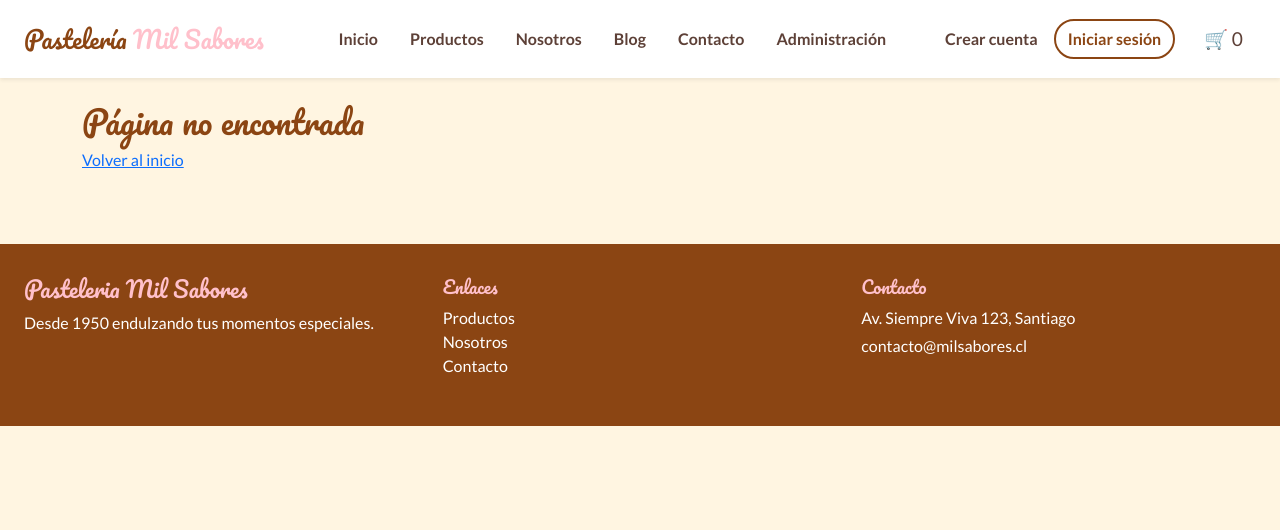
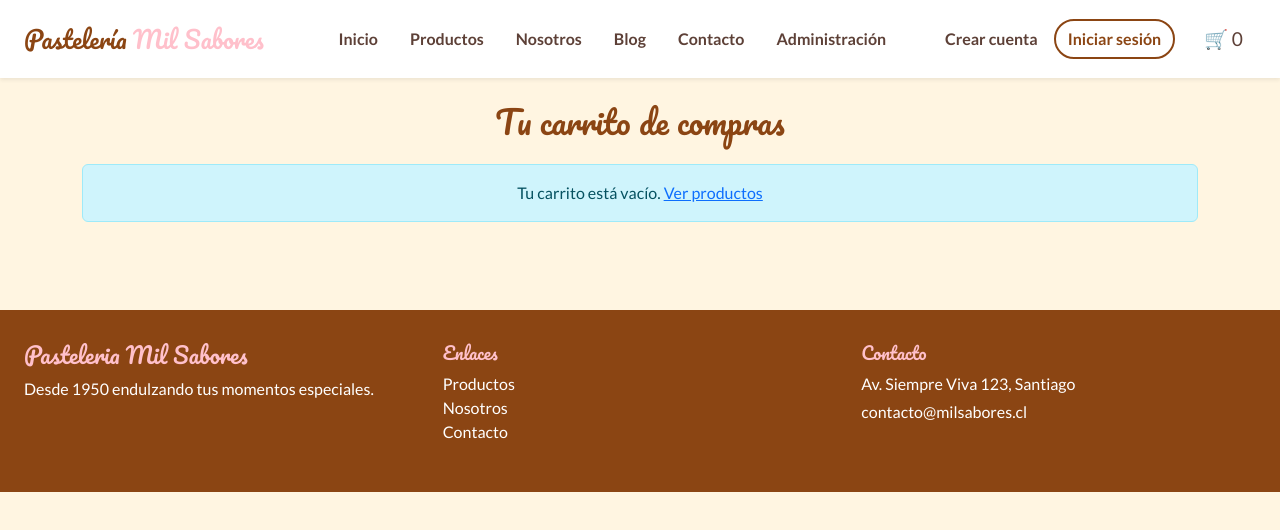
Before and after one commit to Belenxdk/Pasteleria, a React (Vite) app in the folder tienda-react/: page /carrito in a window 1280 px wide. Shown: the top 530 px of the page. Built offline with nearby package versions, Linux system fonts and the light colour scheme.

Commit message:
Conecta el carrito con las rutas: agrega /carrito y guarda en localStorage

```diff
--- a/tienda-react/src/App.jsx
+++ b/tienda-react/src/App.jsx
@@ -1,3 +1,4 @@
+import { useState, useEffect } from "react";
 import { Routes, Route, Link } from "react-router-dom";
 
 import Encabezado from "./components/Encabezado.jsx";
@@ -6,6 +7,7 @@ import PiePagina from "./components/PiePagina.jsx";
 import Home from "./pages/tienda/Home.jsx";
 import Productos from "./pages/tienda/Productos.jsx";
 import Nosotros from "./pages/tienda/Nosotros.jsx";
+import Carrito from "./pages/tienda/Carrito.jsx";
 
 import Login from "./pages/auth/Login.jsx";
 import Registro from "./pages/auth/Registro.jsx";
@@ -16,40 +18,65 @@ import ProductosAdmin from "./pages/admin/ProductosAdmin.jsx";
 import UsuariosAdmin from "./pages/admin/UsuariosAdmin.jsx";
 import OrdenesAdmin from "./pages/admin/OrdenesAdmin.jsx";
 
-import { useState } from "react";
+import {
+  agregarProducto,
+  cambiarCantidad,
+  eliminarItem,
+  calcularTotal,
+  cantidadTotal,
+} from "./utils/carrito.js";
+import { leerCarrito, guardarCarrito } from "./utils/almacenamiento.js";
 
 function App() {
-  // ESTADO del carrito (vive en App porque lo usan Encabezado y las tarjetas)
-  const [carrito, setCarrito] = useState([]);
-  const cantidadTotal = carrito.reduce((suma, item) => suma + item.cantidad, 0);
+  const [carrito, setCarrito] = useState(leerCarrito);
+  const cantidad = cantidadTotal(carrito);
+  const total = calcularTotal(carrito);
+
+  useEffect(() => {
+    guardarCarrito(carrito);
+  }, [carrito]);
 
   function agregarAlCarrito(producto) {
-    setCarrito((carritoActual) => {
-      const existe = carritoActual.find((item) => item.id === producto.id);
-      if (existe) {
-        return carritoActual.map((item) =>
-          item.id === producto.id ? { ...item, cantidad: item.cantidad + 1 } : item,
-        );
-      }
-      return [...carritoActual, { ...producto, cantidad: 1 }];
-    });
+    setCarrito((actual) => agregarProducto(actual, producto));
+  }
+
+  function cambiarCantidadItem(id, nuevaCantidad) {
+    setCarrito((actual) => cambiarCantidad(actual, id, nuevaCantidad));
+  }
+
+  function eliminarDelCarrito(id) {
+    setCarrito((actual) => eliminarItem(actual, id));
+  }
+
+  function vaciarCarrito() {
+    setCarrito([]);
   }
 
   return (
     <>
-      <Encabezado cantidad={cantidadTotal} />
+      <Encabezado cantidad={cantidad} />
 
       <Routes>
-        {/* Tienda pública */}
         <Route path="/" element={<Home onAgregar={agregarAlCarrito} />} />
         <Route path="/productos" element={<Productos onAgregar={agregarAlCarrito} />} />
         <Route path="/nosotros" element={<Nosotros />} />
+        <Route
+          path="/carrito"
+          element={
+            <Carrito
+              carrito={carrito}
+              cantidad={cantidad}
+              total={total}
+              onCambiarCantidad={cambiarCantidadItem}
+              onEliminar={eliminarDelCarrito}
+              onVaciar={vaciarCarrito}
+            />
+          }
+        />
 
-        {/* Cuentas */}
         <Route path="/login" element={<Login />} />
         <Route path="/registro" element={<Registro />} />
 
-        {/* Administración (protegida) */}
         <Route path="/admin" element={<RutaAdmin><Dashboard /></RutaAdmin>} />
         <Route path="/admin/productos" element={<RutaAdmin><ProductosAdmin /></RutaAdmin>} />
         <Route path="/admin/usuarios" element={<RutaAdmin><UsuariosAdmin /></RutaAdmin>} />
```
